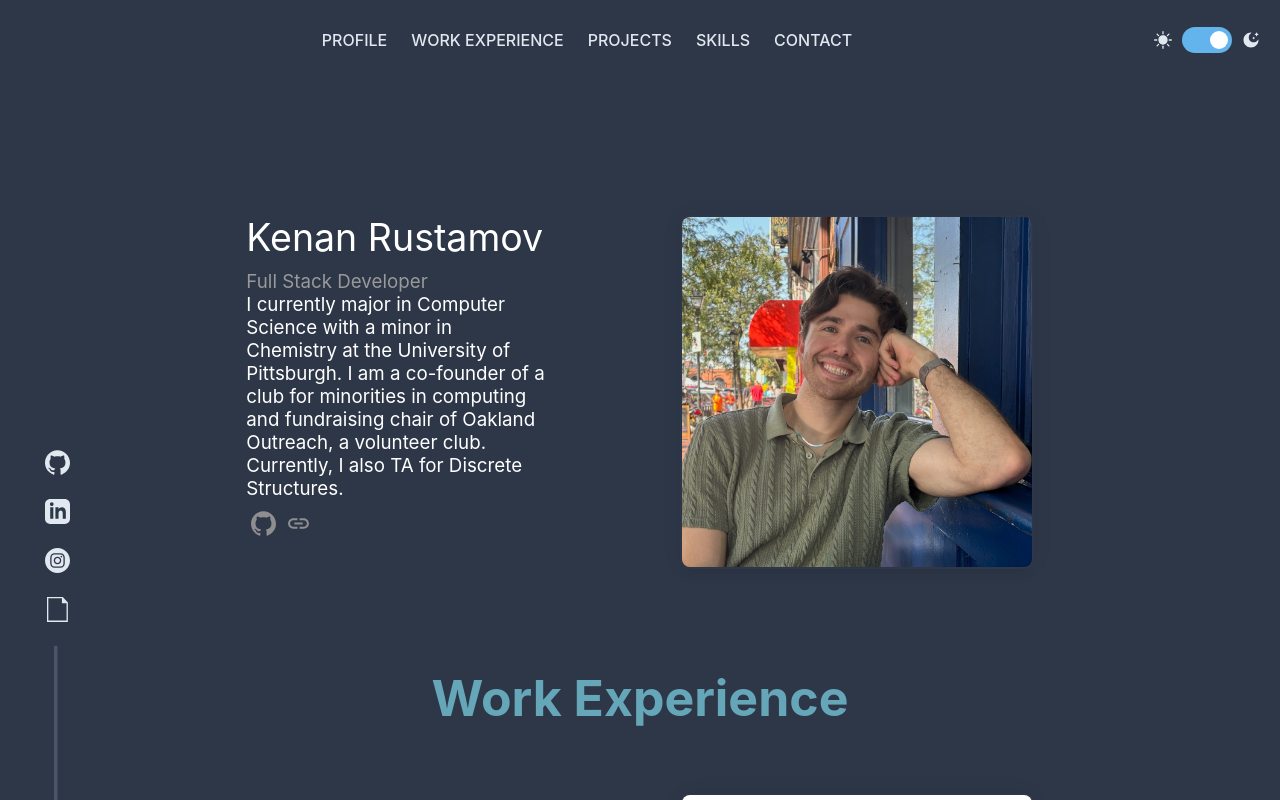
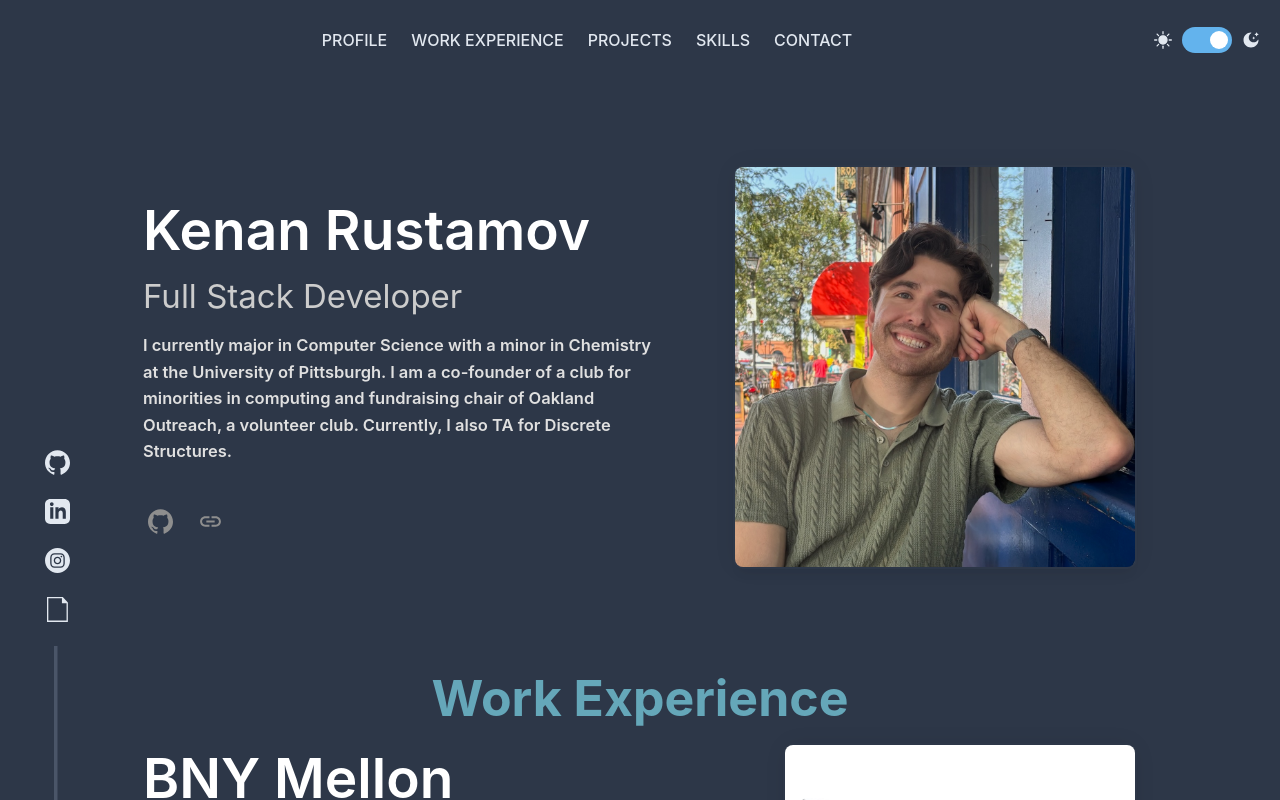
Before and after one commit to KenanRustamov/Portfolio, a React (Create React App) app: page / in a window 1280 px wide. Shown: the top 800 px of the page. Built offline with nearby package versions, Linux system fonts and the light colour scheme.

Commit message:
removed skills section

```diff
--- a/src/components/DataBlock.scss
+++ b/src/components/DataBlock.scss
@@ -1,10 +1,12 @@
 .dataBlock {
     display:flex;
     width: 80%;
+    max-width: 1100px;
     font-size: 50px;
     flex-direction: column;
     align-items: center;
     justify-content: space-between;
+    margin-bottom: 3rem;
 }
 .title {
     color: rgb(101, 167, 185);
@@ -25,13 +27,23 @@
 }
 
 .info {
-    margin-top: 50px;
     margin-bottom: 40px;
     width: 100%;
     display: flex;
     flex-direction: row;
     flex-wrap: wrap;
     justify-content: space-evenly;
+    align-items: center;
+    gap: 20px;
+}
+
+.info > div:first-child {
+    flex: 1;
+    min-width: 300px;
+}
+
+.info > img, .info > a > img {
+    flex-shrink: 0;
 }
 
 .image {
@@ -39,6 +51,7 @@
     width: 350px;
     height: 350px;
     margin: 15px;
+    object-fit: cover;
 }
 
 .line {
@@ -63,16 +76,18 @@
 
 .infoTitle {
     display: flex;
-    font-size: .75em;
-    width: 300px;
+    font-size: 1.1em;
+    font-weight: 600;
     flex-direction: column;
     margin:15px;
+    line-height: 1.3;
 }
 
 .subtitle {
-    color: #999999;
-    font-size: .5em;
-    margin-top: 10px;
+    color: #cccccc;
+    font-size: 0.6em;
+    margin-top: 8px;
+    font-weight: 400;
 }
 
 .emailButton {
@@ -104,9 +119,11 @@
     }
 }
 
-
 .infoText {
-    font-size: .5em;
+    font-size: 0.3em;
+    color: #e0e0e0;
+    line-height: 1.6;
+    margin-top: 15px;
 }
 
 .card {
@@ -256,3 +273,109 @@
       border-color: var(--primary-color);
     }
 }
+
+.dataBlock.card:first-child .info {
+    flex-direction: row;
+    align-items: center;
+    justify-content: center;
+    gap: 40px;
+}
+
+.dataBlock.card:first-child .image {
+    width: 400px;
+    height: 400px;
+}
+
+@media (max-width: 768px) {
+    .info {
+        flex-direction: column;
+        align-items: center;
+    }
+    .dataBlock.card:first-child .info {
+        gap: 20px;
+    }
+    .image, .dataBlock.card:first-child .image {
+        width: 300px;
+        height: 300px;
+    }
+    .infoTitle {
+       width: 90%;
+       text-align: center;
+    }
+    .infoText {
+         text-align: center;
+    }
+}
+
+.dataBlock-icons {
+    margin-top: 15px;
+    display: flex;
+    gap: 15px;
+}
+
+.interior .info {
+    align-items: flex-start;
+    text-align: left;
+}
+
+@media (max-width: 768px) {
+    .interior .info {
+        align-items: center;
+        text-align: center;
+    }
+}
+
+/* Styles for Skills Section (4th Card) */
+.data > .dataBlock.card:nth-child(4) {
+    margin-bottom: 2rem; /* Adjust spacing below skills section */
+
+    .title { /* "Skills" title */
+        font-size: 1em; /* Smaller section title */
+        margin-bottom: 15px; /* Less space below title */
+    }
+
+    .interior {
+        margin-bottom: 0.5rem; /* Less space between Languages/Other */
+        width: 100%; /* Ensure interior takes full width */
+        padding: 0 15px; /* Add some horizontal padding */
+        box-sizing: border-box;
+    }
+
+    .interior .info {
+        margin-top: 5px;
+        margin-bottom: 5px;
+        padding: 10px 0; /* Adjust vertical padding within info */
+        justify-content: flex-start; /* Align content to the start */
+    }
+
+    .infoTitle { /* "Languages:", "Other...:" */
+        font-size: 0.7em;
+        font-weight: 500;
+        margin: 5px 0;
+        width: auto; /* Allow natural width */
+        text-align: left;
+    }
+
+    .subtitle { /* Skill lists */
+        font-size: 0.4em;
+        color: #b0b0b0;
+        line-height: 1.5;
+        margin-top: 3px;
+        text-align: left;
+    }
+}
+
+@media (max-width: 768px) {
+    .data > .dataBlock.card:nth-child(4) {
+        .interior .info,
+        .infoTitle,
+        .subtitle {
+            text-align: center; /* Center text on small screens */
+            justify-content: center;
+        }
+        .infoTitle {
+            width: 100%; /* Take full width when centered */
+        }
+    }
+    // ... existing mobile styles ...
+}
--- a/src/components/DataBlocks.tsx
+++ b/src/components/DataBlocks.tsx
@@ -20,15 +20,6 @@ const DataBlocks = (props: any) => {
         <div className="dataBlock card">
             <DataBlock className="interior" id ={"3"} github={"https://github.com/KenanRustamov/Partify"} link ={"http://www.partify-us.com/"} propInput ={{title: "Projects",infoTitle:"Partify", infoSubtitle:"React TypeScript Scss", infoText:"Partify is an app that allows you to create a custom tailored playlist for any occasion based on the user and their friends' music tastes.", infoImg: partifyImg, alt: "Image of my partify application"}}></DataBlock>
             <DataBlock className="interior" link ={"https://github.com/KenanRustamov/SnackCheck"} propInput ={{title: "",infoTitle:"SnackCheck", infoSubtitle:"JavaScript React-Native Expo", infoText:"SnackCheck allows users to find recipes based on dietary preferences such as veganism or allergies such as shellfish.", infoImg: SnackCheck, alt: "Image of my snackcheck application"}}></DataBlock>
-            <DataBlock className="interior" link ={"https://github.com/KenanRustamov/Portfolio"} github={"https://github.com/KenanRustamov/Portfolio"}propInput ={{title: "",infoTitle:"Portfolio", infoSubtitle:"TypeScript Scss React HTML", infoText:"This portfolio was created from scratch using the skills I learned as a web developer at my summer internship.  The designs, logo, and code were all done by me.", infoImg: krLogo, alt: "Logo created in photoshop"}}></DataBlock>
-        </div>
-        <div className="dataBlock card">
-            <DataBlock className="interior" id ={"4"} propInput ={{title: "Skills",ignoreInfo: "", infoTitle: null, infoSubtitle:"", infoText:"", infoImg: null}}></DataBlock>
-            <DataBlock className="interior" textOnly = {true} propInput ={{title: "",infoTitle:"Languages:", infoSubtitle:"Java, JavaScript, Python, HTML/CSS", infoText:"", infoImg: ""}}></DataBlock>
-            <DataBlock className="interior" textOnly = {true} propInput ={{title: "",infoTitle:"Other Technologies/Skills:", infoSubtitle:"React, React-Native, Spring, MySQL, JPA, Azure DevOps, Node.js, Scrum, CI/CD, RESTful API Design", infoText:"", infoImg: ""}}></DataBlock>
-        </div>
-        <div className="dataBlock card">
-            <DataBlock className="interior" icon= {true} id ={"5"} propInput ={{title: "Contact",infoTitle: "Email me", infoSubtitle:"", infoText:"Click the button to send me an email!", infoImg: null, other: <a href="mailto:ker108@pitt.edu" className="emailButton"><svg xmlns="http://www.w3.org/2000/svg" viewBox="0 0 24 24"><path d="M0 3v18h24v-18h-24zm6.623 7.929l-4.623 5.712v-9.458l4.623 3.746zm-4.141-5.929h19.035l-9.517 7.713-9.518-7.713zm5.694 7.188l3.824 3.099 3.83-3.104 5.612 6.817h-18.779l5.513-6.812zm9.208-1.264l4.616-3.741v9.348l-4.616-5.607z"/></svg></a>}}></DataBlock>
         </div>
   </div>;
     return content;
```
